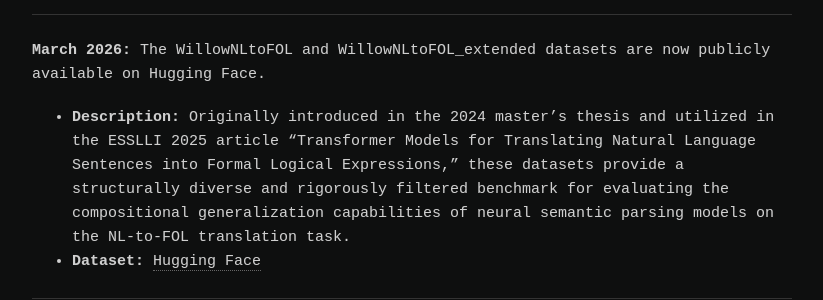
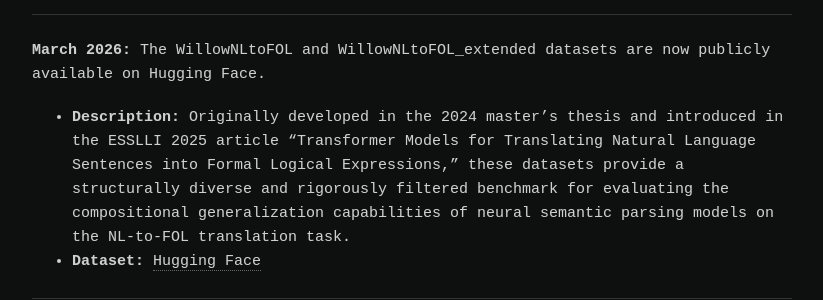
Before and after one commit to ieddeveci/ieddeveci.github.io, a Jekyll site: the page built from news.md, in a window 1280 px wide. Shown: the part 219-519 px from the top of the page, without its empty margins (228-1051 px from the left). Built offline with Jekyll 4.4.1, drawn with Linux system fonts in a browser that asks for light colours.

Commit message:
Revise description of WillowNLtoFOL datasets
Updated description wording for datasets in March 2026 entry.

```diff
--- a/news.md
+++ b/news.md
@@ -8,7 +8,7 @@ permalink: /news/
 ---
 
 **March 2026:** The `WillowNLtoFOL` and `WillowNLtoFOL_extended` datasets are now publicly available on Hugging Face.
-* **Description:** Originally introduced in the 2024 master's thesis and utilized in the ESSLLI 2025 article "Transformer Models for Translating Natural Language Sentences into Formal Logical Expressions," these datasets provide a structurally diverse and rigorously filtered benchmark for evaluating the compositional generalization capabilities of neural semantic parsing models on the NL-to-FOL translation task.
+* **Description:** Originally developed in the 2024 master's thesis and introduced in the ESSLLI 2025 article "Transformer Models for Translating Natural Language Sentences into Formal Logical Expressions," these datasets provide a structurally diverse and rigorously filtered benchmark for evaluating the compositional generalization capabilities of neural semantic parsing models on the NL-to-FOL translation task.
 * **Dataset:** [Hugging Face](https://huggingface.co/datasets/iedeveci/WillowNLtoFOL)
 
 ---
```
